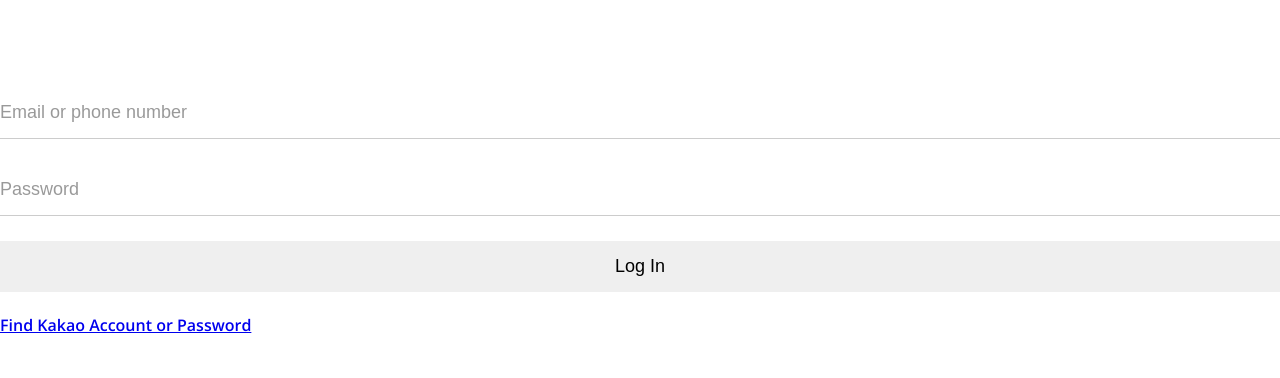
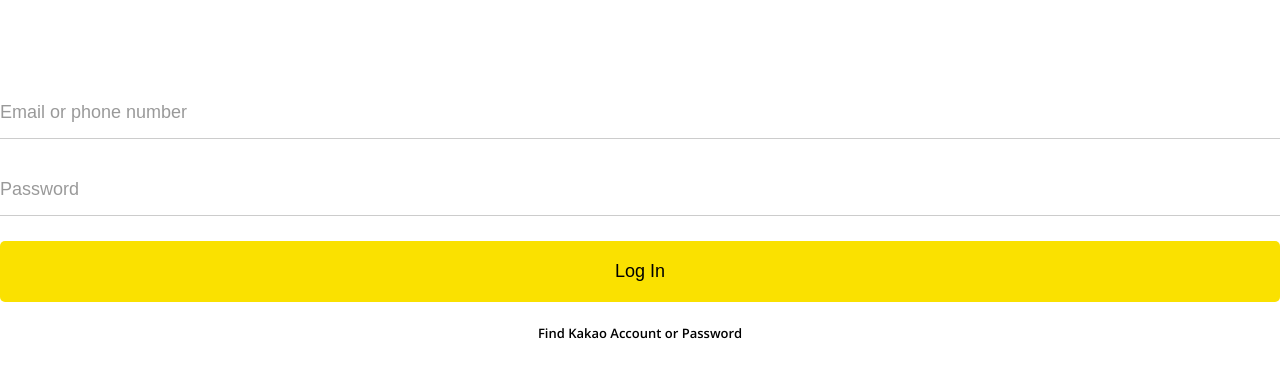
Before and after one commit to LUCY-1223/kokoa-clone-2024, a plain HTML site: page index.html in a window 1280 px wide. Shown: the part 180-558 px from the top of the page. Drawn offline with nearby package versions, Linux system fonts and the light colour scheme; a web font is replaced by a local one.

Commit message:
login-form input [type="submit , a"]

```diff
--- a/css/styles.css
+++ b/css/styles.css
@@ -48,3 +48,15 @@
 #login-form input:focus {
   border-color: var(--yellow);
 }
+#login-form input[type="submit"] {
+  background-color: var(--yellow);
+  cursor: pointer;
+  padding: 20px 0px;
+  border-radius: 5px;
+}
+#login-form a {
+  text-align: center;
+  text-decoration: none;
+  color: inherit;
+  font-size: 13px;
+}
```
